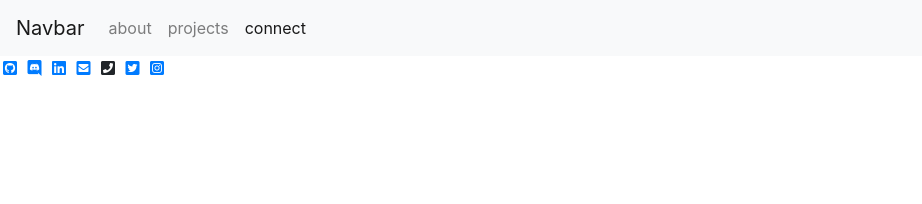
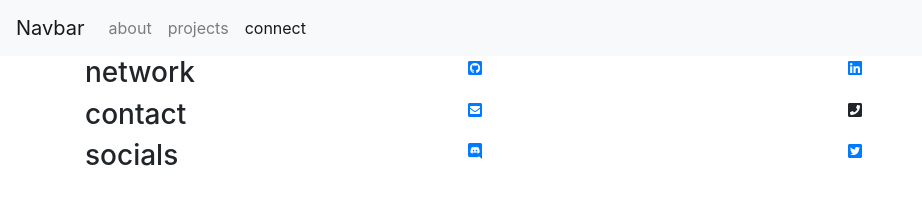
Before and after one commit to theykay/theykay.github.io, a plain HTML site: page contact.html in a window 1280 px wide. Shown: the whole page, without its empty margins (0-922 px from the left). Drawn offline with nearby package versions, Linux system fonts and the light colour scheme; files whose address does not match are found by name.

Commit message:
laying out elements

```diff
--- a/contact.html
+++ b/contact.html
@@ -40,21 +40,36 @@
         </div>
     </nav>
 
-    <!-- github, twitter, discord, linkedin, instagram (?), email, phone # -->
+    <div class="container">
+        <div class="row">
+            <h3 class="col-4">network</h4>
+            <div class="col-8">
+                <div class="row">
+                    <div class="col-12 col-sm-6">
                         <!-- github -->
                         <a href="https://github.com/theykay" target="_blank">
                             <!-- <i class="fab fa-github"></i> -->
                             <i class="fab fa-github-square"></i>
                         </a>
-    <!-- discord -->
-    <a href="https://discord.gg/sKc5mWq" target="_blank">
-        <i class="fab fa-discord"></i>
-    </a>
+                    </div>
+
+                    <div class="col-12 col-sm-6">
                         <!-- linkedin -->
                         <a href="www.linkedin.com/in/kyle-murray-design" target="_blank">
                             <!-- <i class="fab fa-linkedin-in"></i> -->
                             <i class="fab fa-linkedin"></i>
                         </a>
+                    </div>
+                </div>
+            </div>
+
+        </div>
+
+        <div class="row">
+            <h3 class="col-4">contact</h3>
+            <div class="col-8">
+                <div class="row">
+                    <div class="col-12 col-sm-6">
                         <!-- email -->
                         <a href="mailto:murraykyleb@gmail.com">
                             <!-- <i class="fas fa-at"></i>
@@ -62,20 +77,48 @@
                             <i class="fas fa-envelope-open"></i> -->
                             <i class="fas fa-envelope-square"></i>
                         </a>
+                    </div>
+                    <div class="col-12 col-sm-6">
                         <!-- phone number -->
                         <i class="fas fa-phone-square"></i>
                         <!-- <i class="fas fa-phone"></i>
                         <i class="fas fa-mobile-alt"></i> -->
+                    </div>
+                </div>
+            </div>
+
+        </div>
+
+        <div class="row">
+            <h3 class="col-4">socials</h3>
+            <div class="col-8">
+                <div class="row">
+                    <div class="col-12 col-sm-6">
+                        <!-- discord -->
+                        <a href="https://discord.gg/sKc5mWq" target="_blank">
+                            <i class="fab fa-discord"></i>
+                        </a>
+                    </div>
+
+                    <div class="col-12 col-sm-6">
                         <!-- twitter -->
                         <a href="https://twitter.com/the_leaf_eater" target="_blank">
                             <!-- <i class="fab fa-twitter"></i> -->
                             <i class="fab fa-twitter-square"></i>
                         </a>
+                    </div>
+
+                    <!-- <div class="col-12 col-sm-6"> -->
                         <!-- instagram -->
-    <a href="https://www.instagram.com/kylmrry/" target="_blank" rel="noopener noreferrer">
-        <i class="fab fa-instagram-square"></i>
+                        <!-- <a href="https://www.instagram.com/kylmrry/" target="_blank" rel="noopener noreferrer">
+                            <i class="fab fa-instagram-square"></i> -->
                             <!-- <i class="fab fa-instagram"></i> -->
-    </a>
+                        <!-- </a>
+                    </div> -->
+                </div>
+            </div>
+        </div>
+    </div>
 
     <!-- bootstrap javascript links -->
     <script src="https://code.jquery.com/jquery-3.5.1.slim.min.js"
```
Lines whose indentation alone changed are shown as unchanged.
